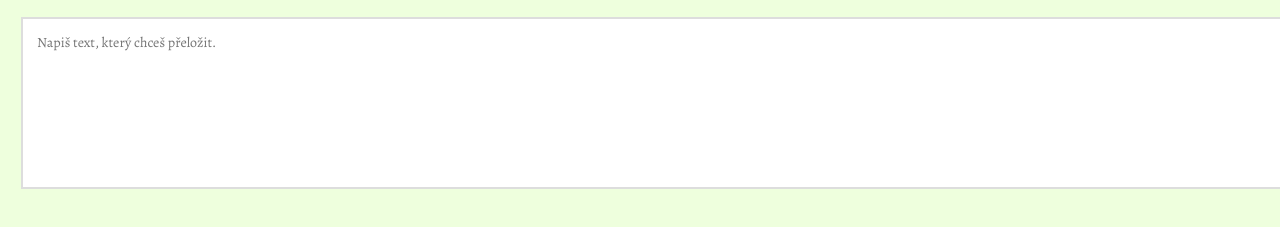
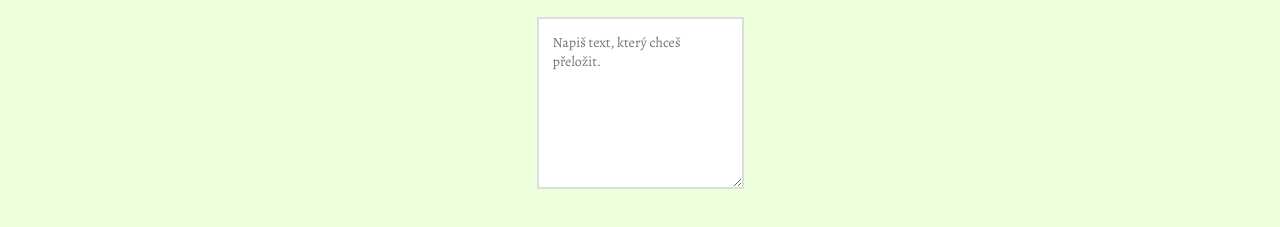
Before and after one commit to czervenka/alphabet-to-runse, a plain HTML site: page index.html in a window 1280 px wide. Shown: the part 75-302 px from the top of the page. Drawn offline with nearby package versions, Linux system fonts and the light colour scheme.

Commit message:
textbox alighnment and size

```diff
--- a/app.css
+++ b/app.css
@@ -2,8 +2,8 @@
 
 body {
     padding: 1.5em;
-    margin: 0;
-    max-width: 400em;
+    margin: auto;
+    max-width: 600px;
     letter-spacing: 0.3em;
     color: #444;
     background: #EFD;
@@ -32,7 +32,7 @@ label {
     font-weight: strong;
 }
 textarea[name=text] {
-    width: 100%;
+    margin: auto 0;
     height: 10em;
     border: 2px solid #DDD;
     padding: 1em;
```
